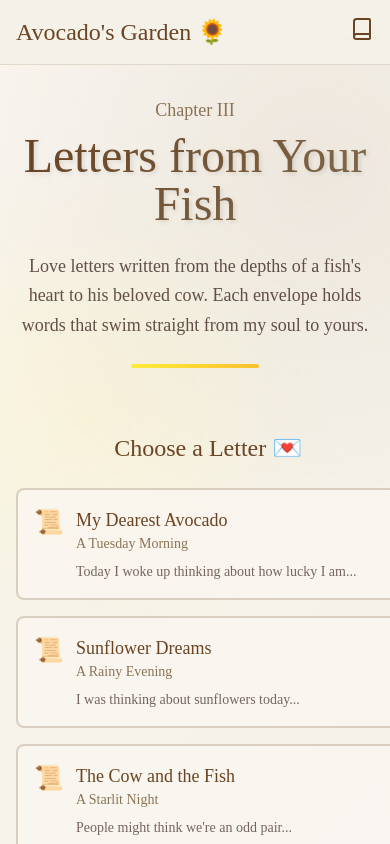
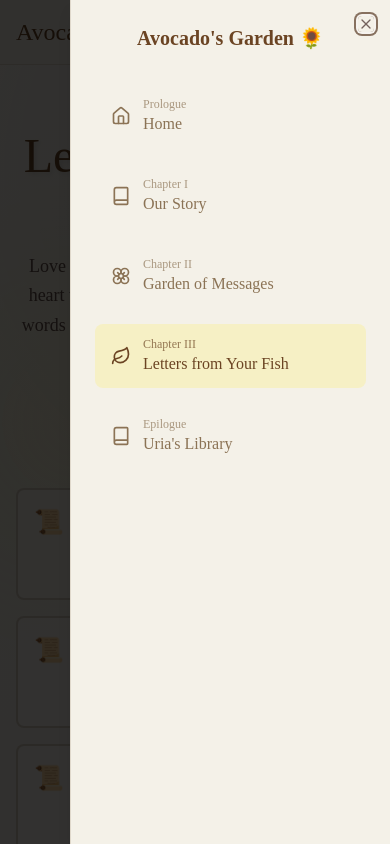
Before and after one commit to HananAmir3210/avocado-garden-tales, a React (Vite) app: page /letters in a window 390 px wide. Both pictures are taken after a click on the button 362 px from the left and 28 px from the top of the page. Shown: the top 844 px of the page. Built offline with nearby package versions, Linux system fonts and the light colour scheme.

Commit message:
Fix: Mobile navigation bar
The navigation bar is not working correctly on mobile devices. This commit addresses the issue.

```diff
--- a/src/components/Navigation.tsx
+++ b/src/components/Navigation.tsx
@@ -1,9 +1,18 @@
 
 import { Link, useLocation } from "react-router-dom";
-import { Book, Flower, Home, Leaf } from "lucide-react";
+import { Book, Flower, Home, Leaf, Menu } from "lucide-react";
+import { useState } from "react";
+import {
+  Sheet,
+  SheetContent,
+  SheetHeader,
+  SheetTitle,
+  SheetTrigger,
+} from "@/components/ui/sheet";
 
 const Navigation = () => {
   const location = useLocation();
+  const [isOpen, setIsOpen] = useState(false);
 
   const navItems = [
     { path: "/", label: "Home", icon: Home, chapter: "Prologue" },
@@ -12,6 +21,10 @@ const Navigation = () => {
     { path: "/letters", label: "Letters from Your Fish", icon: Leaf, chapter: "Chapter III" },
     { path: "/library", label: "Uria's Library", icon: Book, chapter: "Epilogue" }
   ];
+
+  const handleNavItemClick = () => {
+    setIsOpen(false);
+  };
 
   return (
     <nav className="fixed top-0 left-0 right-0 z-50 bg-parchment/90 backdrop-blur-sm border-b border-sepia/20">
@@ -50,11 +63,51 @@ const Navigation = () => {
             })}
           </div>
 
-          {/* Mobile menu button */}
+          {/* Mobile menu */}
           <div className="md:hidden">
-            <button className="text-cocoa hover:text-sepia transition-colors">
-              <Book size={24} />
-            </button>
+            <Sheet open={isOpen} onOpenChange={setIsOpen}>
+              <SheetTrigger asChild>
+                <button className="text-cocoa hover:text-sepia transition-colors p-2">
+                  <Menu size={24} />
+                </button>
+              </SheetTrigger>
+              <SheetContent side="right" className="bg-parchment border-sepia/20 w-80">
+                <SheetHeader>
+                  <SheetTitle className="font-romantic text-xl text-cocoa">
+                    Avocado's Garden 🌻
+                  </SheetTitle>
+                </SheetHeader>
+                <div className="mt-8 space-y-4">
+                  {navItems.map((item) => {
+                    const Icon = item.icon;
+                    const isActive = location.pathname === item.path;
+
+                    return (
+                      <Link
+                        key={item.path}
+                        to={item.path}
+                        onClick={handleNavItemClick}
+                        className={`group flex items-center space-x-3 px-4 py-3 rounded-lg transition-all duration-300 ${
+                          isActive
+                            ? "bg-sunflower/20 text-cocoa"
+                            : "text-sepia hover:text-cocoa hover:bg-warm-cream"
+                        }`}
+                      >
+                        <Icon size={20} className="group-hover:animate-gentle-sway" />
+                        <div className="flex flex-col">
+                          <span className="text-xs font-handwritten opacity-70">
+                            {item.chapter}
+                          </span>
+                          <span className="font-storybook text-base">
+                            {item.label}
+                          </span>
+                        </div>
+                      </Link>
+                    );
+                  })}
+                </div>
+              </SheetContent>
+            </Sheet>
           </div>
         </div>
       </div>
```
